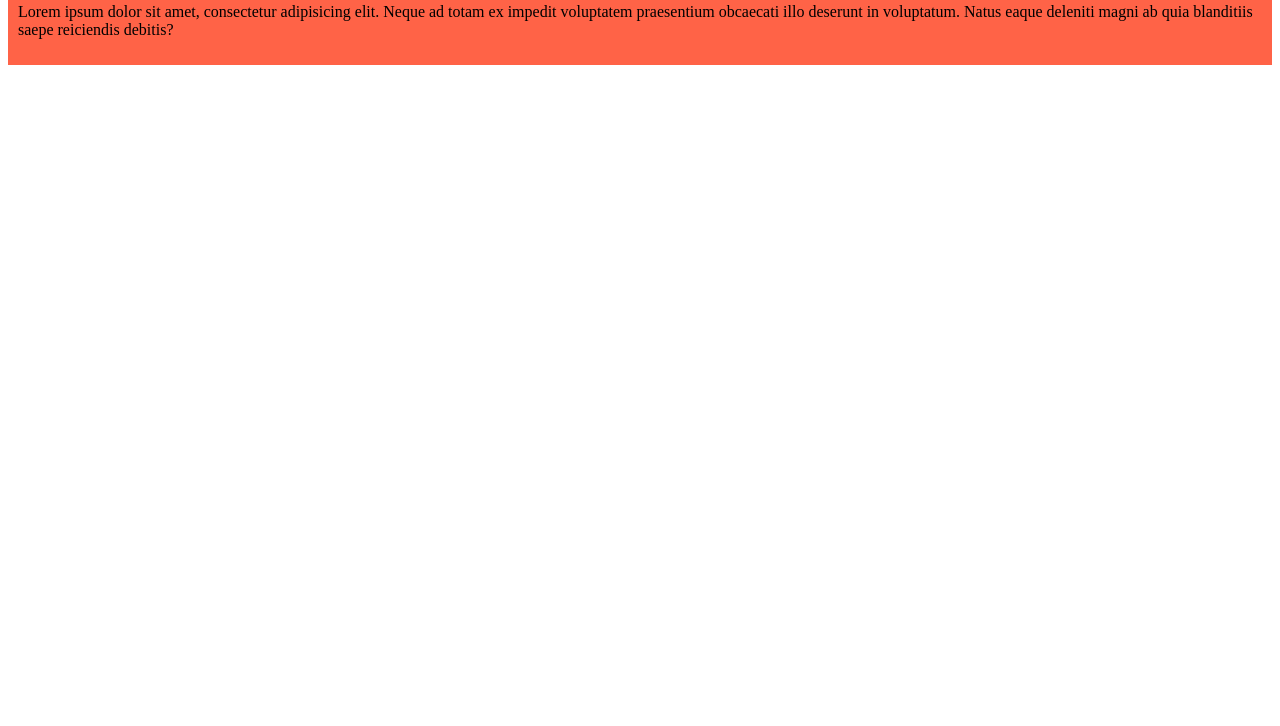
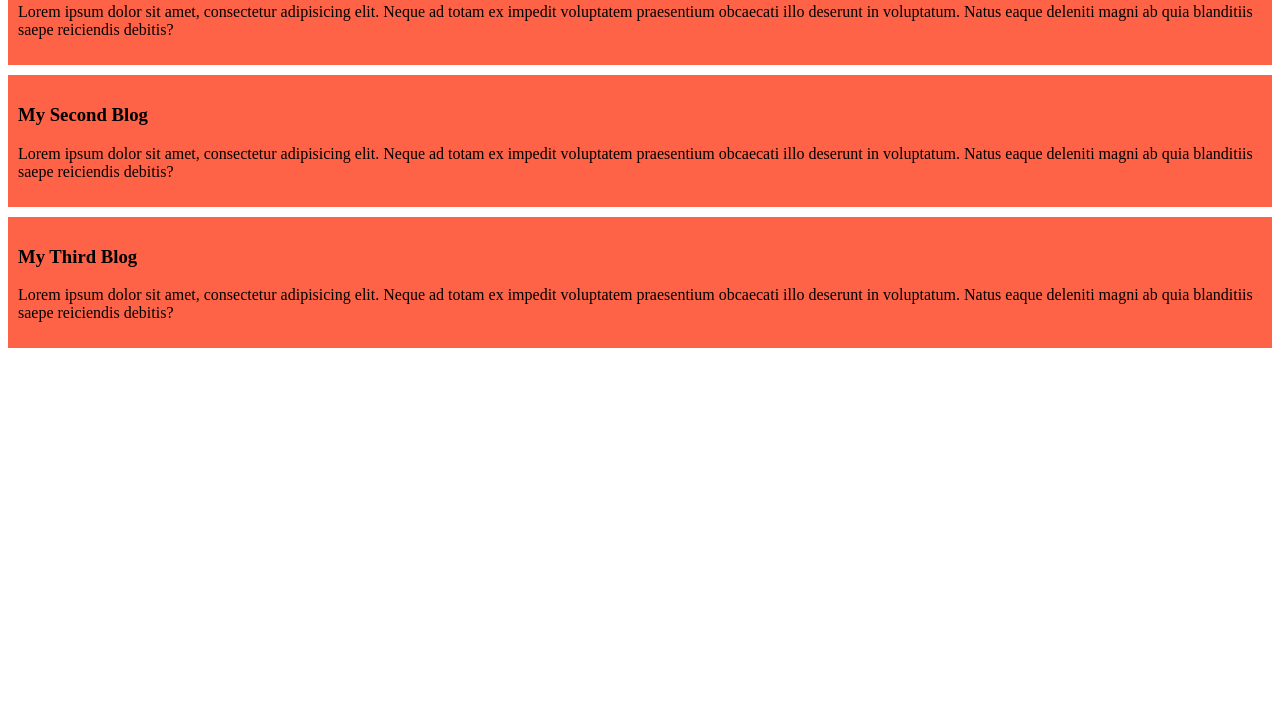
Before and after one commit to AbdullahAlTowsif/My-First-Website, a plain HTML site: page index.html in a window 1280 px wide. Shown: the part 74-800 px from the top of the page. Drawn offline with Linux system fonts and the light colour scheme.

Commit message:
added the blog

```diff
--- a/index.html
+++ b/index.html
@@ -8,7 +8,15 @@
 </head>
 <body>
     <div>
-        <h3>My First Website</h3>
+        <h3>My First Blog</h3>
+        <p>Lorem ipsum dolor sit amet, consectetur adipisicing elit. Neque ad totam ex impedit voluptatem praesentium obcaecati illo deserunt in voluptatum. Natus eaque deleniti magni ab quia blanditiis saepe reiciendis debitis?</p>
+    </div>
+    <div>
+        <h3>My Second Blog</h3>
+        <p>Lorem ipsum dolor sit amet, consectetur adipisicing elit. Neque ad totam ex impedit voluptatem praesentium obcaecati illo deserunt in voluptatum. Natus eaque deleniti magni ab quia blanditiis saepe reiciendis debitis?</p>
+    </div>
+    <div>
+        <h3>My Third Blog</h3>
         <p>Lorem ipsum dolor sit amet, consectetur adipisicing elit. Neque ad totam ex impedit voluptatem praesentium obcaecati illo deserunt in voluptatum. Natus eaque deleniti magni ab quia blanditiis saepe reiciendis debitis?</p>
     </div>
 </body>
--- a/styles/blog.css
+++ b/styles/blog.css
@@ -1,4 +1,5 @@
 div{
     background-color: tomato;
     padding: 10px;
+    margin-bottom: 10px;
 }
```
